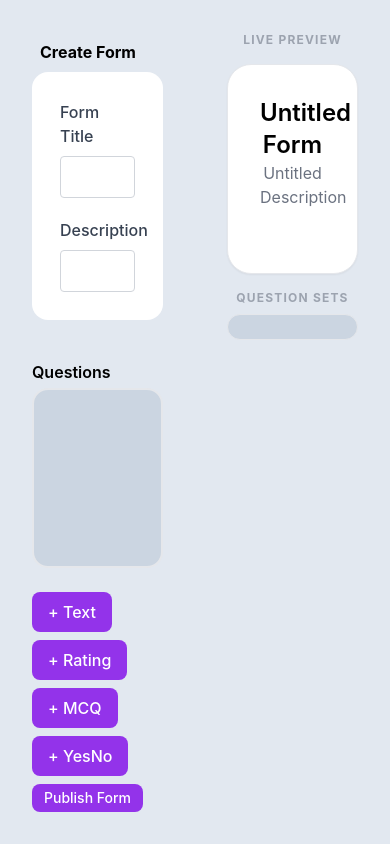
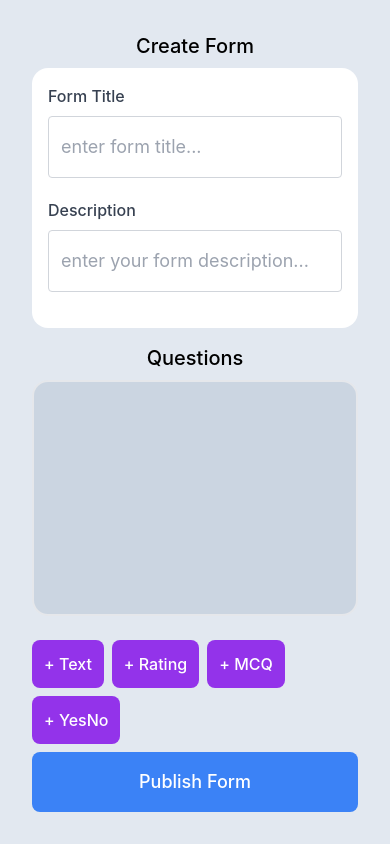
Before and after one commit to soubhik2709/anonymous-feedback-tool, a React (Create React App) app: page / in a window 390 px wide. Shown: the top 844 px of the page. Built offline with nearby package versions, Linux system fonts and the light colour scheme.

Commit message:
the responsive createForm page is done

```diff
--- a/src/components/ui/Button.tsx
+++ b/src/components/ui/Button.tsx
@@ -23,14 +23,14 @@ export default function Button({
 const base = "rounded-lg font-medium transition-all flex items-center justify-center";
 const variants = {
     primary: "bg-purple-600 text-white hover:bg-purple-700",
-    secondary: "bg-gray-200 text-gray-800 hover:bg-gray-300",
+    secondary: "bg-blue-500 text-white hover:bg-green-600",
     danger: "bg-red-500 text-white hover:bg-red-600",
 }
 const sizes = {
-    sm: "px-3 py-1 text-sm",
-    md: "px-4 py-2 text-base",
-    lg: "px-6 py-3 text-lg",
-}
+  sm: "px-4 py-2 text-sm sm:px-3 sm:py-1 sm:text-xs",
+  md: "px-3 py-3 text-base sm:px-4 sm:py-2 sm:text-sm lg:px-4 lg:py-2 lg:text-sm",
+  lg: "px-6 py-4 text-lg sm:px-5 sm:py-3 sm:text-base lg:px-6 lg:py-3 lg:text-lg",
+};
 const disabledStyle = "opacity-50 cursor-not-allowed";
 
   return(
--- a/src/components/ui/Input.tsx
+++ b/src/components/ui/Input.tsx
@@ -16,7 +16,7 @@ export default function Input({ onChange,label,error,required,children, ...props
       <input
       {...props}
       onChange={(e)=>onChange(e.target.value)}
-      className={`w-full px-3 py-2 border rounded ${
+      className={` outline-none focus:border-blue-400 w-full px-3 py-4 text-lg sm:px-3 sm:py-2 border rounded ${
           error ? "border-red-500" : "border-gray-300"
         }`}
       />
--- a/src/features/CreateForm/components/QuestionEditor.tsx
+++ b/src/features/CreateForm/components/QuestionEditor.tsx
@@ -23,7 +23,7 @@ export const QuestionEditor = ({
         </span>
         <button
           onClick={onDelete}
-          className="text-red-400 opacity-0 group-hover:opacity-100 transition-all text-xs"
+          className="text-red-400 opacity-0 group-hover:opacity-100 transition-all text-lg sm:text-xs"
         >
           Delete
         </button>
@@ -37,7 +37,7 @@ export const QuestionEditor = ({
         q.options?.map((opt, i) => (
           <div key={i} className="mt-2 pl-4 border-l-2 border-purple-200">
             <input
-              className="w-full text-sm p-1 border-b focus:border-purple-500 outline-none"
+              className="w-full text-base  md:text-sm  p-3 md:p-1 border-b focus:border-purple-500 outline-none"
               value={opt}
               placeholder={`Option ${i + 1}`}
               onChange={(e) => onOptionChange(i, e.target.value)}
--- a/src/pages/CreateFormPage.tsx
+++ b/src/pages/CreateFormPage.tsx
@@ -19,19 +19,22 @@ export default function CreateFormPage() {
   } = useCreateForm();
 
   return (
-    <div className="flex min-h-screen bg-slate-200">
+    <div className="flex flex-col lg:flex-row min-h-screen bg-slate-200">
       {/* LEFT PANEL: Editor */}
-      <div className="w-1/2 min-h-screen flex  flex-col p-8">
-        <h2 className="text-base font-bold p-2">Create Form</h2>
+      <div className="w-full lg:w-1/2 min-h-screen flex flex-col p-8">
+
+        <h2 className="text-xl sm:text-xl lg:text-2xl font-medium sm:font-medium lg:font-semibold text-center sm:text-center lg:text-left mb-2 sm:mb-3 lg:mb-4">Create Form</h2>
 
         {/* Title and Description */}
-        <div className="space-y-4 mb-10 bg-white p-7 rounded-2xl">
+        <div className="mb-4 sm:mb-5 lg:mb-10 bg-white rounded-2xl p-4 sm:p-6 lg:p-7 ">
           <Input
+           placeholder="enter form title..."
             label="Form Title"
             value={formDetails.Title}
             onChange={(val) => handleFormChange("Title", val)}
           />
           <Input
+           placeholder="enter your form description..."
             label="Description"
             value={formDetails.Description}
             onChange={(val) => handleFormChange("Description", val)}
@@ -39,7 +42,7 @@ export default function CreateFormPage() {
         </div>
 
 
-          <h3 className="font-semibold mb-1">Questions</h3>
+          <h3 className="text-xl sm:text-xl lg:text-2xl font-medium sm:font-medium lg:font-semibold text-center sm:text-center lg:text-left mb-2 sm:mb-3 lg:mb-4">Questions</h3>
 
         <div className=" p-4 mb-6 overflow-auto max-h-64 flex-1 bg-slate-300 rounded-2xl border-2">
           {questions.map((q) => (
@@ -53,7 +56,7 @@ export default function CreateFormPage() {
           ))}
         </div>
 
-        <div className="flex gap-2 flex-wrap  ">
+        <div className="flex gap-2 flex-wrap mb-2  ">
 
           <Button size="md" onClick={() => addQuestion("text")}>+ Text</Button>
 
@@ -61,28 +64,32 @@ export default function CreateFormPage() {
 
           <Button size="md" onClick={() => addQuestion("multiple_choice")} >+ MCQ</Button>
 
-          <Button size="md" onClick={() => addQuestion("yes_no")} >+ YesNo</Button>
+          <Button size="md"  onClick={() => addQuestion("yes_no")} >+ YesNo</Button>
 
-         <Button
+        </div>
+
+
+                  <Button
+
          onClick={publishForm}
          disabled={isPublishing}
-        size="sm"
+        size="lg"
+        variant="secondary"
          >{isPublishing ? "Publishing..." : "Publish Form"}</Button>
 
 
-        </div>
       </div>
 
       {/* RIGHT PANEL: Preview */}
-      <div className="w-1/2 bg-slate-200 p-8 flex justify-center overflow-y-auto">
+      <div className="w-full lg:w-1/2 bg-slate-200 p-8 flex justify-center overflow-y-auto">
         <div className="w-full max-w-[500px]">
-          <h2 className="text-xs font-bold text-gray-400 mb-4 uppercase tracking-widest text-center">Live Preview</h2>
+          <h2 className="text-xl lg:text-xs font-bold text-gray-400 mb-4 uppercase tracking-widest text-center ">Live Preview</h2>
 
-          <div className="bg-white p-8 rounded-3xl shadow-sm border text-center">
-            <h1 className="text-2xl font-semibold">{formDetails.Title || "Untitled Form"}</h1>
-            <p className="text-gray-500 mb-8">{formDetails.Description || "Untitled Description"}</p>
+          <div className=" bg-white rounded-3xl shadow-sm border text-center">
+            <h1 className="py-5 sm:py-6 lg:py-8  text-2xl font-semibold">{formDetails.Title || "Untitled Form"}</h1>
+            <p className=" text-gray-500 mb-8">{formDetails.Description || "Untitled Description"}</p>
           </div>
-          <p className="text-xs font-bold text-gray-400 mt-4  uppercase tracking-widest text-center ">Question Sets</p>
+          <p className="text-xl lg:text-xs font-bold text-gray-400 mt-4  uppercase tracking-widest text-center ">Question Sets</p>
           <div className="max-h-96 overflow-auto border  mt-2 p-3 bg-slate-300 rounded-2xl">
               {questions.map((q) => (
             <div className="bg-white p-4 rounded-3xl shadow-sm border my-2 ">
@@ -98,7 +105,9 @@ export default function CreateFormPage() {
             </div>
 
         </div>
+
       </div>
+
     </div>
   );
 }
```
